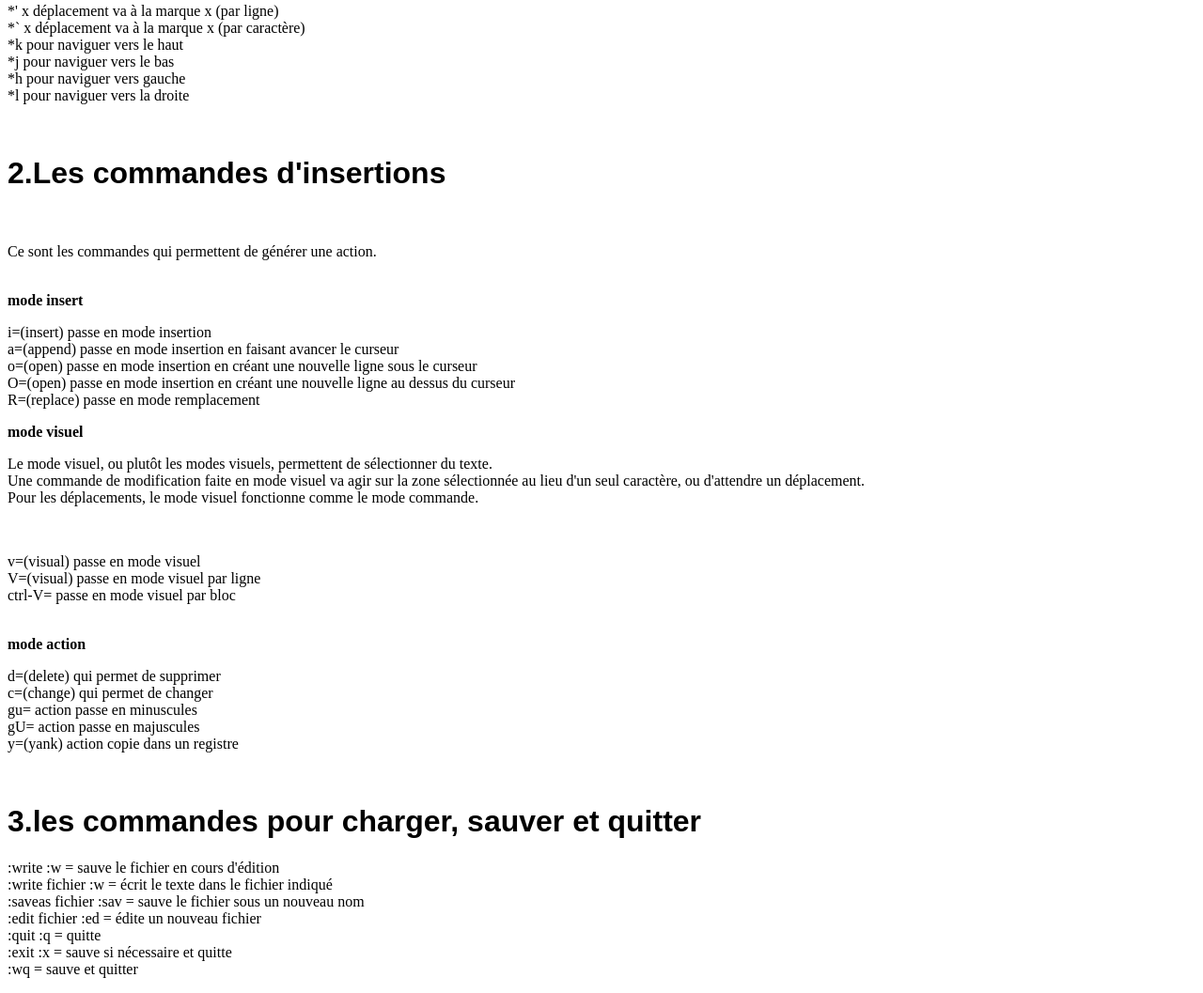
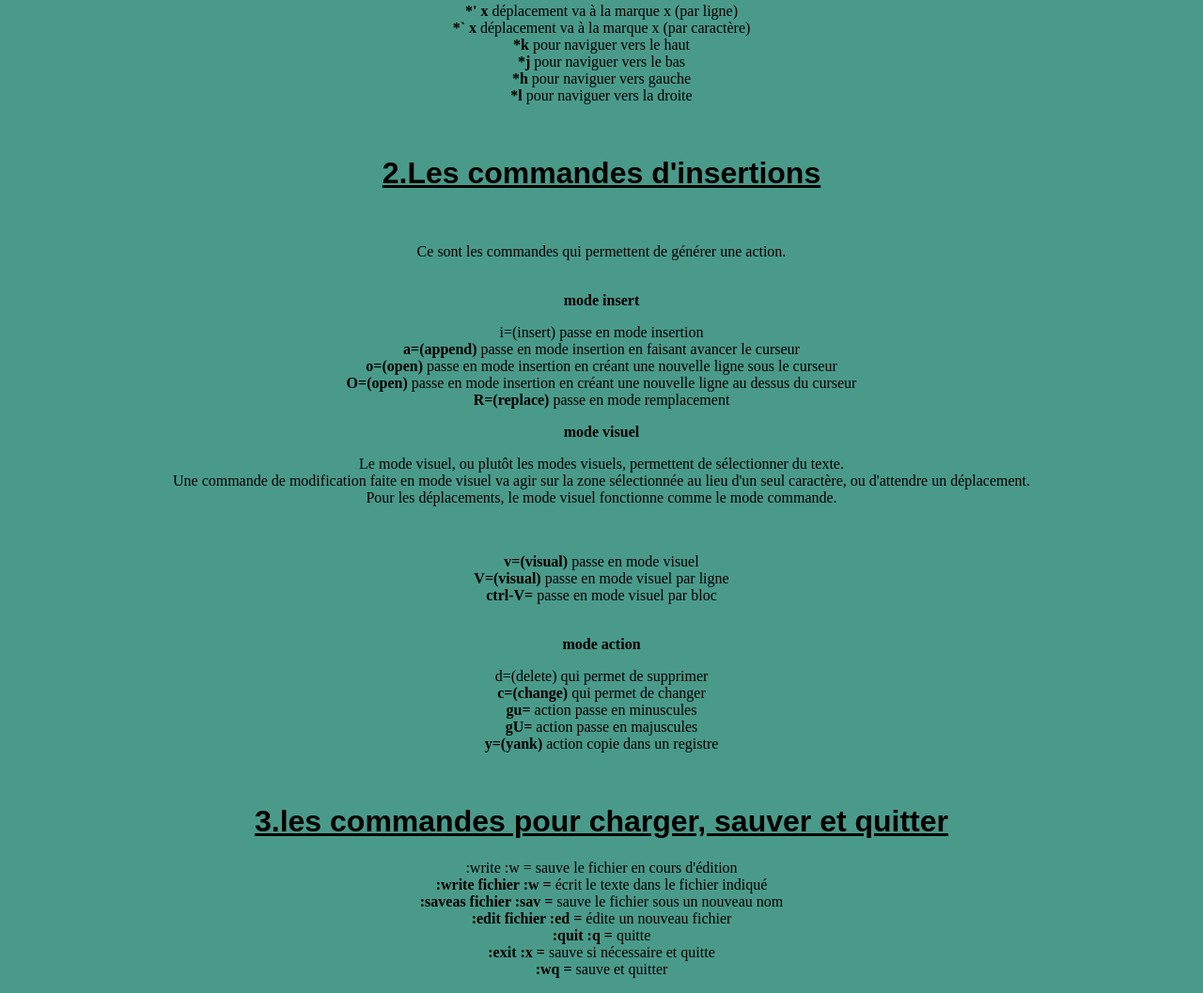
Before and after one commit to isabelle59/cheatsheetvim, a plain HTML site: page index.html in a window 1280 px wide. Shown: the part 789-1846 px from the top of the page at 94% size. Drawn offline with Linux system fonts and the light colour scheme.

Commit message:
rectification texte

```diff
--- a/index.html
+++ b/index.html
@@ -11,8 +11,8 @@
 
 
   <body>
-<p> <a href="http://www.tuteurs.ens.fr/unix/editeurs/vim.html">source<a/></p>
-<p><a href="http://www.vim-fr.org/index.php/Commandes_de_bases">source vim<a/></p>
+<p> <a href="http://www.tuteurs.ens.fr/unix/editeurs/vim.html">source <a/></p>
+<p><a href="http://www.vim-fr.org/index.php/Commandes_de_bases">source vim-fr<a/></p>
       <h1>Les bases de VIM</h1> <br>
        <p>Vim est un éditeur de texte pour le terminal sous GNU/Linux.<br>
        Il a une stabilité exemplaire et ne cesse d'être amélioré.<br>
@@ -24,45 +24,47 @@
 
        <h1>1.les commandes pour se déplacer sur le terminal</h1><br>
        <p>Ces commandes permettent un mouvement libre.</p><br>
-       <p>*' x 		déplacement 	va à la marque x (par ligne)<br>
-       *` x 		déplacement 	va à la marque x (par caractère)<br>
-       *k       pour naviguer vers le haut<br>
-       *j       pour naviguer vers le bas<br>
-       *h       pour naviguer vers gauche<br>
-       *l       pour naviguer vers la droite</p><br>
+       <p><strong>*' x </strong>		déplacement 	va à la marque x (par ligne)<br>
+       <strong>*` x </strong>		déplacement 	va à la marque x (par caractère)<br>
+       <strong>*k</strong>       pour naviguer vers le haut<br>
+       <strong>*j </strong>      pour naviguer vers le bas<br>
+       <strong>*h</strong>       pour naviguer vers gauche<br>
+      <strong> *l</strong>       pour naviguer vers la droite</p><br>
 
        <h1> 2.Les commandes d'insertions</h1><br>
        <p>Ce sont les commandes qui permettent de générer une action.</p><br>
        <strong>mode insert</strong><br>
 
        <p>i=(insert)  passe en mode insertion<br>
-       a=(append)  passe en mode insertion en faisant avancer le curseur<br>
-       o=(open)    passe en mode insertion en créant une nouvelle ligne sous le curseur<br>
-       O=(open)    passe en mode insertion en créant une nouvelle ligne au dessus du curseur<br>
-       R=(replace) passe en mode remplacement<br></p>
+       <strong>a=(append)</strong>  passe en mode insertion en faisant avancer le curseur<br>
+       <strong>o=(open) </strong>   passe en mode insertion en créant une nouvelle ligne sous le curseur<br>
+       <strong>O=(open)</strong>    passe en mode insertion en créant une nouvelle ligne au dessus du curseur<br>
+       <strong>R=(replace)</strong> passe en mode remplacement<br></p>
+
        <strong>mode visuel</strong><br>
 <p>Le mode visuel, ou plutôt les modes visuels, permettent de sélectionner du texte. <br>
 Une commande de modification faite en mode visuel va agir sur la zone sélectionnée au lieu d'un seul caractère, ou d'attendre un déplacement.<br>
  Pour les déplacements, le mode visuel fonctionne comme le mode commande. </p><br>
-       <p>v=(visual)  passe en mode visuel<br>
-       V=(visual)        passe en mode visuel par ligne<br>
-       ctrl-V=   passe en mode visuel par bloc</p><br>
+       <strong><p>v=(visual)</strong>  passe en mode visuel<br>
+       <strong>V=(visual)</strong>        passe en mode visuel par ligne<br>
+       <strong>ctrl-V=</strong>   passe en mode visuel par bloc</p><br>
+
 <strong>mode action</strong><br>
 <p>d=(delete)  qui permet de supprimer<br>
-c=(change)  qui permet de changer<br>
-gu=		     action 	passe en minuscules<br>
-gU= 		   action 	passe en majuscules<br>
-y=(yank)  	action 	copie dans un registre</p><br>
+<strong>c=(change)</strong>  qui permet de changer<br>
+<strong>gu=</strong>		     action 	passe en minuscules<br>
+<strong>gU=</strong> 		   action 	passe en majuscules<br>
+<strong>y=(yank)</strong>  	action 	copie dans un registre</p><br>
 
  <h1>3.les commandes pour charger, sauver et quitter</h1>
 
 <p>:write 	:w =	sauve le fichier en cours d'édition<br>
-:write fichier 	:w =	écrit le texte dans le fichier indiqué<br>
-:saveas fichier 	:sav =	sauve le fichier sous un nouveau nom<br>
-:edit fichier 	:ed =	édite un nouveau fichier<br>
-:quit 	:q =	quitte<br>
-:exit 	:x =	sauve si nécessaire et quitte<br>
-:wq 		= sauve et quitter</p><b>
+<strong>:write fichier 	:w =</strong>	écrit le texte dans le fichier indiqué<br>
+<strong>:saveas fichier 	:sav =</strong>	sauve le fichier sous un nouveau nom<br>
+<strong>:edit fichier 	:ed =</strong>	édite un nouveau fichier<br>
+<strong>:quit 	:q =</strong>	quitte<br>
+<strong>:exit 	:x =</strong>	sauve si nécessaire et quitte<br>
+<strong>:wq 		= </strong>sauve et quitter</p><b>
 
 
 
--- a/style.css
+++ b/style.css
@@ -1,20 +1,21 @@
 body
 {
+background-color :#4A9A8A;
+text-align:center;
 
-@media (min-width:480px) and (max-width:780px)
-{
-
-  }
-  @media (min-width:781px) and (max width:979px)/*pour l'ensemble du contenu de page, donc toute la page*/
-{
+ }
 
 
-  }
-  {
-    background-color:#B6E3F2; /* Le fond de la page sera bleu*/
-     color:black; /* Le texte de la page sera noir */
+
+
+
+/*pour l'ensemble du contenu de page, donc toute la page*/
+
+
+h1
+{
+  color:black;
+  font-family: Arial,impact, comic;
+  text-decoration :underline;
+
 }
-h1
-{color:black;
-font-family: Arial,impact, comic;
-}
```
